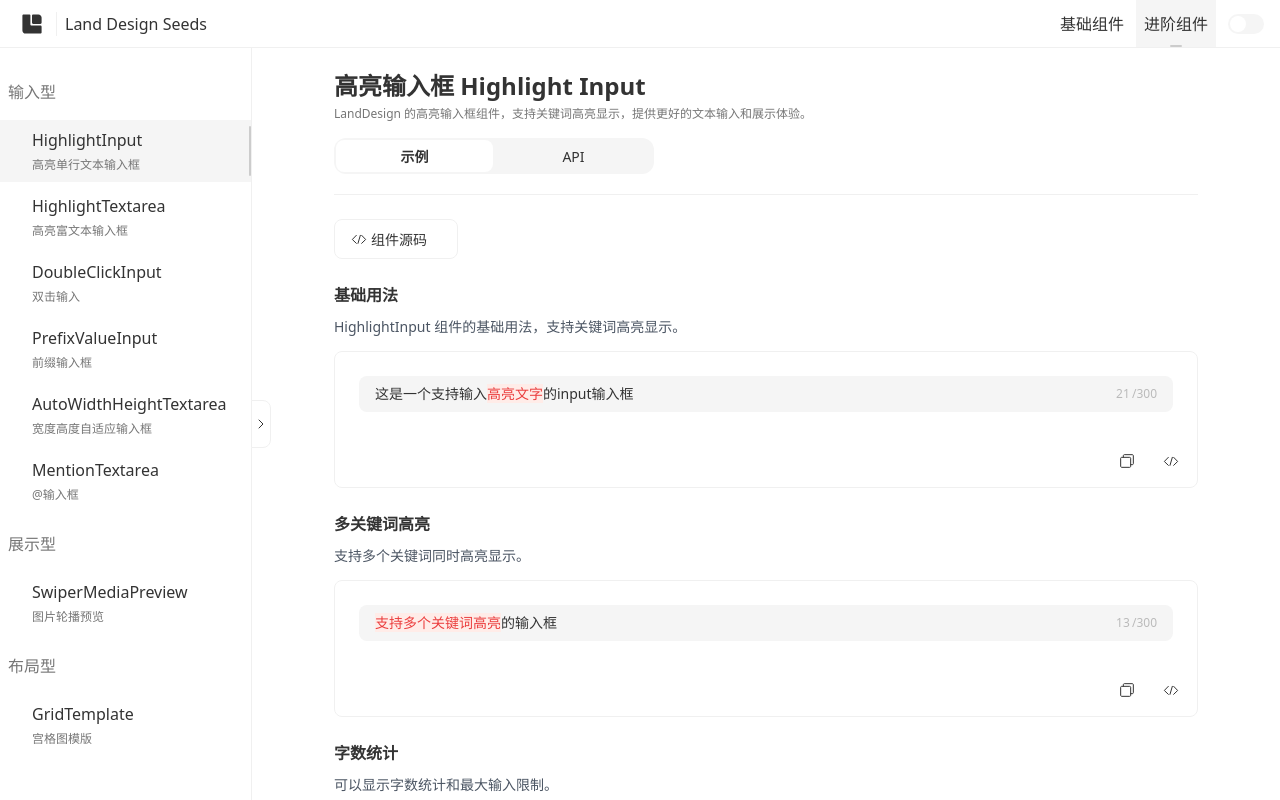
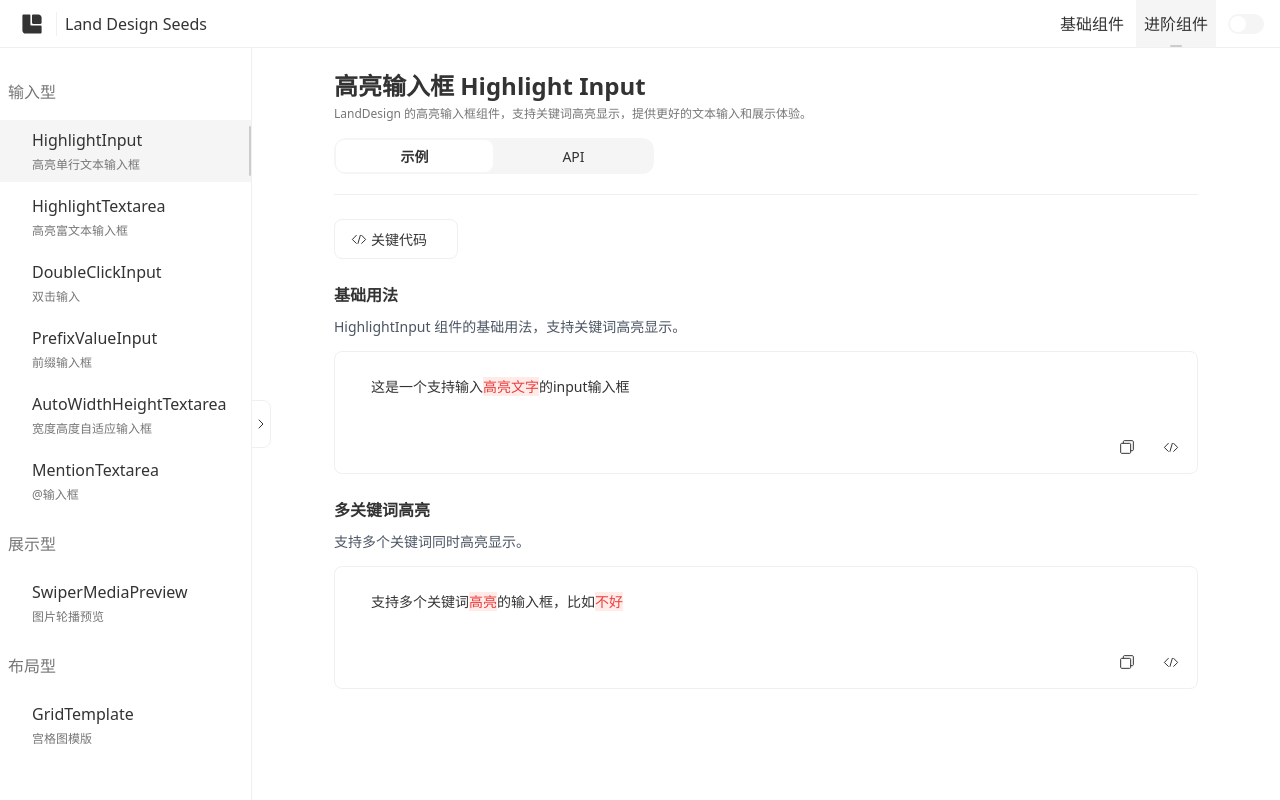
Before and after one commit to minnasuu/land-design, a React (Vite) app: page /#/pro-component in a window 1280 px wide. Built offline with nearby package versions, Linux system fonts and the light colour scheme.

Commit message:
feat: 组件HighlightInput完善

```diff
--- a/example/components/CodeOperationBar.tsx
+++ b/example/components/CodeOperationBar.tsx
@@ -15,7 +15,7 @@
   },
 ]
 
-export default function CodeOperationBar({ reactTsxCodeStr, reactScssCodeStr }: { reactTsxCodeStr: string, reactScssCodeStr: string }) {
+export default function CodeOperationBar({label='组件源码', reactTsxCodeStr, reactScssCodeStr }: {label?:string; reactTsxCodeStr: string, reactScssCodeStr?: string }) {
   const [showCodeTransform, setShowCodeTransform] = useState(false);
   const [active, setActive] = useState<string>('react');
   return (
@@ -34,7 +34,7 @@
             setShowCodeTransform(!showCodeTransform);
           }}
         >
-          <div className='flex items-center gap-4 flex-shrink-0 px-16 text-14'><Icon name="code" size={16} />组件源码</div>
+          <div className='flex items-center gap-4 flex-shrink-0 px-16 text-14'><Icon name="code" size={16} />{label}</div>
           <Flex className='h-full' justify='end' gap={0} style={{ opacity: showCodeTransform ? 1 : 0, pointerEvents: showCodeTransform ? 'auto' : 'none' }}>
             {codeTransformData.map((item) => (
               <Button
--- a/pro-packages/HighlightInput/Example.tsx
+++ b/pro-packages/HighlightInput/Example.tsx
@@ -1,24 +1,19 @@
-import React, { useState } from 'react';
+import  { useState } from 'react';
 import HighlightInput from '.';
 import CodeOperationContainer from '../../example/components/CodeOperationContainer';
 import ComponentContentLayout from '../../example/components/ComponentContentLayout';
 import ComponentPropsTable from '../../example/components/ComponentPropsTable';
 import ComponentSectionLayout from '../../example/components/ComponentSectionLayout';
-import { reactScssCodeStr, reactTsxCodeStr } from './codes';
+import { reactTsxCodeStr } from './codes';
 import CodeOperationBar from '../../example/components/CodeOperationBar';
 
 export default function HighlightInputExample() {
   const [activeTab, setActiveTab] = useState<string>('examples');
   const [value, setValue] = useState<string>('这是一个支持输入高亮文字的input输入框');
-  const [value2, setValue2] = useState<string>('支持多个关键词高亮的输入框');
-  const [value3, setValue3] = useState<string>('');
+  const [value2, setValue2] = useState<string>('支持多个关键词高亮的输入框，比如不好');
 
   const highlightInputProps = [
     { name: 'value', type: 'string', desc: '输入框的值' },
-    { name: 'showNum', type: 'boolean', desc: '是否展示字数统计' },
-    { name: 'maxLength', type: 'number', desc: '最大输入字符数' },
-    { name: 'fail', type: 'string', desc: '失败信息提示' },
-    { name: 'disabledInput', type: 'boolean', desc: '是否禁用输入' },
     { name: 'onChange', type: '(e: React.ChangeEvent<HTMLInputElement>) => void', desc: '值变化时的回调函数' },
     { name: 'onFocus', type: '() => void', desc: '获得焦点时的回调函数' },
     { name: 'onBlur', type: '() => void', desc: '失去焦点时的回调函数' },
@@ -36,8 +31,8 @@
       onTabChange={setActiveTab}
     >
       <CodeOperationBar
+      label='关键代码'
         reactTsxCodeStr={reactTsxCodeStr}
-        reactScssCodeStr={reactScssCodeStr}
       />
 
       {/* 标签页内容 */}
@@ -68,41 +63,7 @@
               <HighlightInput
                 value={value2}
                 onChange={e => setValue2(e.target.value)}
-                highlightString={['支持', '多个', '关键词', '高亮']}
-              />
-            </CodeOperationContainer>
-          </ComponentSectionLayout>
-
-          {/* 字数统计 */}
-          <ComponentSectionLayout
-            title='字数统计'
-            id='character-count'
-            description='可以显示字数统计和最大输入限制。'
-          >
-            <CodeOperationContainer>
-              <HighlightInput
-                value={value3}
-                onChange={e => setValue3(e.target.value)}
-                highlightString={['重要', '关键词']}
-                showNum={true}
-                maxLength={100}
-                placeholder="请输入内容，支持字数统计..."
-              />
-            </CodeOperationContainer>
-          </ComponentSectionLayout>
-
-          {/* 禁用状态 */}
-          <ComponentSectionLayout
-            title='禁用状态'
-            id='disabled-state'
-            description='可以通过 disabledInput 属性禁用输入框。'
-          >
-            <CodeOperationContainer>
-              <HighlightInput
-                value="禁用的输入框"
-                onChange={e => { }}
-                highlightString={['禁用']}
-                disabledInput={true}
+                highlightString={['高亮','不好']}
               />
             </CodeOperationContainer>
           </ComponentSectionLayout>
--- a/pro-packages/HighlightInput/codes.ts
+++ b/pro-packages/HighlightInput/codes.ts
@@ -1,238 +1,47 @@
-export const reactTsxCodeStr = `import React, { useCallback, useMemo, useRef, useState } from 'react';
-import './index.scss';
-import useGetHightString from '../../packages/hooks/useGetHighlightStr';
-
-export type MsHighlightInputProps = {
-  /** 输入值 */
-  value?: string;
-  /** 是否展示字数 */
-  showNum?: boolean;
-  /** 最大输入数 */
-  maxLength?: number;
-  /** 失败信息 */
-  fail?: string;
-  /** 是否禁用 */
-  disabledInput?: boolean;
-  onChange?: (e: React.ChangeEvent<HTMLInputElement>) => void;
-  onFocus?: () => void;
-  onBlur?: () => void;
-  placeholder?: string;
-  /** 高亮文案 */
-  highlightString?: string[];
-  formatHighlightString?: (val: string) => React.ReactNode;
-  style?: React.CSSProperties;
-  className?: string;
-  [key: string]: any;
+export const reactTsxCodeStr = `/* 获取高亮字符串 */
+const useGetHightString = (value: string, highlightString: string[]) => {
+  const result: any[] = [];
+  let currentStr = '';
+  let currentType = 'default';
+  let currentIdx = 0;
+  for (let i = 0; i < value.length; i++) {
+    currentStr += value[i];
+    result[currentIdx] = {
+      type: currentType,
+      msg: currentStr,
+    };
+    /** 切换其他类型 */
+    const switchType = highlightString.some((item) => {
+      if (!currentStr.includes(item)) return false;
+      currentType = item;
+      return true;
+    });
+    if (switchType) {
+      result[currentIdx].msg = currentStr.split(currentType)[0];
+      result.push({
+        type: currentType,
+        msg: currentType,
+      });
+      currentIdx += 2;
+      currentStr = '';
+      currentType = 'default';
+    };
+  };
+  return result;
 };
 
-const MsHighlightInput: React.FC<MsHighlightInputProps> = ({
-  value = '',
-  showNum = true,
-  maxLength = 300,
-  fail,
-  disabledInput = false,
-  onChange,
-  onFocus,
-  onBlur,
-  placeholder,
-  highlightString = [],
-  formatHighlightString,
-  className = '',
-  style,
-  ...restProps
-}) => {
+/* 高亮字符串列表 */
 const highStringList = useMemo(() => useGetHightString(value, highlightString), [value, highlightString]);
-  /** 控制高两层左右滚动 */
-  const boxRef = useRef<HTMLDivElement>(null);
-  const inputRef = useRef<HTMLInputElement>(null);
-  /* 左右滚动 */
-  const ScrollLabel = useCallback(() => {
-    if (!boxRef.current || !inputRef.current) return;
-    boxRef.current.scrollLeft = inputRef.current.scrollLeft;
-  }, []);
-  const handleBlur = useCallback(() => {
-    if (boxRef.current) boxRef.current.scrollLeft = 0;
-    onBlur?.();
-  }, []);
 
-  const [hover, setHover] = useState<boolean>(false);
-  return (
-    <div className={\`land-highlight-input \${className}\`} style={style}>
-      <div
-        className={\`land-highlight-input-container \${
-          fail || Number(value?.length) > maxLength ? 'error' : ''
-        } \${hover ? 'hover' : ''}\`}
-        onMouseOver={() => setHover(true)}
-        onMouseOut={() => setHover(false)}
-      >
-        <div className="land-highlight-input-content">
-          {value ? (
-            <div
-              ref={boxRef}
-              className={\`land-highlight-input-hight-string \${
-                disabledInput ? 'disabled' : ''
-              }\`}
-            >
+/* 渲染高亮字符串 */
+return <div ref={boxRef}>
 {highStringList.map((item, idx) => {
   if (item.type === 'default') return item.msg;
   if (formatHighlightString) return formatHighlightString(item.msg);
   return (
-                  <span className='land-highlight-input-hight-string-item' key={item.msg + idx}>
+    <span key={item.msg + idx}>
       {item.msg}
     </span>
   );
 })}
-            </div>
-          ) : (
-            <div
-              className="land-highlight-input-placeholder"
-            >
-              {placeholder}
-            </div>
-          )}
-          <input
-            ref={inputRef}
-            id='highlight-input'
-            type="text"
-            className="land-highlight-input-input"
-            disabled={disabledInput}
-            value={value}
-            onChange={(e: React.ChangeEvent<HTMLInputElement>) => {
-              ScrollLabel?.();
-              onChange?.(e);
-            }}
-            onScroll={() => ScrollLabel()}
-            onFocus={() => onFocus?.()}
-            onBlur={handleBlur}
-            {...restProps}
-          />
-        </div>
-        {(Number(value?.length) > maxLength || showNum) && (
-          <div className="land-highlight-input-operation">
-            <div
-              className={\`land-highlight-input-operation-text \${
-                Number(value?.length) > maxLength ? 'error' : ''
-              }\`}
-            >
-              {value?.length}
-            </div>
-            /{maxLength}
-          </div>
-        )}
-      </div>
-      {/* 失败信息 */}
-      {fail && <p className="land-highlight-input-fail">{fail}</p>}
-    </div>
-  );
-};
-
-export default MsHighlightInput;
-`;
-
-export const reactScssCodeStr = `.land-highlight-input{
-  display: flex;
-  flex-direction: column;
-  gap: 4px;
-  width: 100%;
-  transition: all 0.3s ease-in-out;
-  .land-highlight-input-container{
-    position: relative;
-    display: flex;
-    align-items: center;
-    height: 36px;
-    padding: 4px;
-    width: 100%;
-    border-radius: 8px;
-    transition: all 0.3s ease-in-out;
-    background-color: var(--color-bg-secondary);
-    box-sizing: border-box;
-    &.hover{
-      background-color: var(--color-bg-tertiary);
-    }
-    &.error{
-      border: 1px solid #EB3D3D;
-    }
-  }
-  .land-highlight-input-content{
-    position: relative;
-    flex: 1;
-    display: flex;
-  }
-  .land-highlight-input-hight-string{
-    position: absolute;
-    top: 0;
-    width: calc(100% - 24px);
-    white-space: nowrap;
-    pointer-events: none;
-    overflow: scroll;
-    line-height: normal;
-    &::-webkit-scrollbar {
-      width: 0;
-      display: none;
-    }
-    margin-inline: 12px;
-    font-size: var(--font-content-m);
-    color: var(--color-text-primary);
-    &.disabled{
-      color: var(--color-text-quaternary);
-    }
-    .land-highlight-input-hight-string-item{
-      color: var(--color-error);
-      background-color: var(--color-error-light);
-    }
-  }
-  .land-highlight-input-placeholder{
-    position: absolute;
-    padding-inline: 12px;
-    color: var(--color-text-quaternary);
-    pointer-events: none;
-    line-height: 22px;
-  }
-  .land-highlight-input-input{
-    flex: 1;
-  width: calc(100% - 24px);
-  height: 22px;
-  border: none;
-  padding: 0;
-  font-size: 14px;
-  line-height: normal;
-  background: transparent;
-  -webkit-text-fill-color: transparent;
-  caret-color: var(--color-primary);
-  &[disabled] {
-    cursor: not-allowed;
-  }
-  &:hover,
-  &:active,
-  &:focus,
-  &:active:hover,
-  &:focus:hover,
-  &:focus-within {
-    border: none;
-    outline: none;
-    background: transparent;
-  }
-    margin-inline: 12px;
-    transition: all 0.3s ease-in-out;
-  }
-  .land-highlight-input-operation{
-    display: flex;
-    align-items: center;
-    margin-right: 12px;
-    font-size: 12px;
-    color: var(--color-text-quaternary);
-    text-align: center;
-    .land-highlight-input-operation-text{
-      width: 18px;
-      &.error{
-        color: var(--color-error);
-      }
-    }
-  }
-  .land-highlight-input-fail{
-    margin-top: 8px;
-    color: var(--color-error);
-    font-size: 12px;
-  }
-}
-`;
+</div>`;
--- a/pro-packages/HighlightInput/index.scss
+++ b/pro-packages/HighlightInput/index.scss
@@ -1,33 +1,8 @@
-.land-highlight-input{
-  display: flex;
-  flex-direction: column;
-  gap: 4px;
+.land-highlight-input {
   width: 100%;
-  transition: all 0.3s ease-in-out;
-  .land-highlight-input-container{
   position: relative;
-    display: flex;
-    align-items: center;
-    height: 36px;
-    padding: 4px;
-    width: 100%;
-    border-radius: 8px;
-    transition: all 0.3s ease-in-out;
-    background-color: var(--color-bg-secondary);
-    box-sizing: border-box;
-    &.hover{
-      background-color: var(--color-bg-tertiary);
-    }
-    &.error{
-      border: 1px solid #EB3D3D;
-    }
-  }
-  .land-highlight-input-content{
-    position: relative;
-    flex: 1;
-    display: flex;
-  }
-  .land-highlight-input-hight-string{
+
+  &__highlight-string {
     position: absolute;
     top: 0;
     width: calc(100% - 24px);
@@ -42,25 +17,30 @@
     margin-inline: 12px;
     font-size: var(--font-content-m);
     color: var(--color-text-primary);
-    &.disabled{
+
+    &--disabled {
       color: var(--color-text-tertiary);
-      .land-highlight-input-hight-string-item{
+
+      .land-highlight-input__highlight-item {
         opacity: var(--opacity-disabled);
       }
     }
-    .land-highlight-input-hight-string-item{
+  }
+
+  &__highlight-item {
     color: var(--color-error);
     background-color: var(--color-error-light);
   }
-  }
-  .land-highlight-input-placeholder{
+
+  &__placeholder {
     position: absolute;
     padding-inline: 12px;
     color: var(--color-text-tertiary);
     pointer-events: none;
     line-height: 22px;
   }
-  .land-highlight-input-input{
+
+  &__input {
     flex: 1;
     width: calc(100% - 24px);
     height: 22px;
@@ -70,10 +50,9 @@
     line-height: normal;
     background: transparent;
     -webkit-text-fill-color: transparent;
-  caret-color: var(--color-primary);
-  &[disabled] {
-    cursor: not-allowed;
-  }
+    margin-inline: 12px;
+    transition: all 0.3s ease-in-out;
+
     &:hover,
     &:active,
     &:focus,
@@ -84,26 +63,5 @@
       outline: none;
       background: transparent;
     }
-    margin-inline: 12px;
-    transition: all 0.3s ease-in-out;
-  }
-  .land-highlight-input-operation{
-    display: flex;
-    align-items: center;
-    margin-right: 12px;
-    font-size: 12px;
-    color: var(--color-text-tertiary);
-    text-align: center;
-    .land-highlight-input-operation-text{
-      width: 18px;
-      &.error{
-        color: var(--color-error);
   }
 }
-  }
-  .land-highlight-input-fail{
-    margin-top: 8px;
-    color: var(--color-error);
-    font-size: 12px;
-  }
-}
--- a/pro-packages/HighlightInput/index.tsx
+++ b/pro-packages/HighlightInput/index.tsx
@@ -1,14 +1,12 @@
-import React, { useCallback, useMemo, useRef, useState } from 'react';
+import React, { useCallback, useMemo, useRef } from 'react';
 import './index.scss';
 import useGetHightString from '../../packages/hooks/useGetHighlightStr';
 import { HighlightInputProps } from './props';
 
+const prefixCls = 'land-highlight-input';
+
 const HighlightInput: React.FC<HighlightInputProps> = ({
   value = '',
-  showNum = true,
-  maxLength = 300,
-  fail,
-  disabledInput = false,
   onChange,
   onFocus,
   onBlur,
@@ -20,58 +18,45 @@
   ...restProps
 }) => {
   const highStringList = useMemo(() => useGetHightString(value, highlightString), [value, highlightString]);
-  /** 控制高两层左右滚动 */
   const boxRef = useRef<HTMLDivElement>(null);
   const inputRef = useRef<HTMLInputElement>(null);
-  /* 左右滚动 */
+
   const ScrollLabel = useCallback(() => {
     if (!boxRef.current || !inputRef.current) return;
     boxRef.current.scrollLeft = inputRef.current.scrollLeft;
   }, []);
+
   const handleBlur = useCallback(() => {
     if (boxRef.current) boxRef.current.scrollLeft = 0;
     onBlur?.();
   }, []);
 
-  const [hover, setHover] = useState<boolean>(false);
   return (
-    <div className={`land-highlight-input ${className}`} style={style}>
-      <div
-        className={`land-highlight-input-container  ${fail || Number(value?.length) > maxLength ? 'error' : ''
-          } ${hover ? 'hover' : ''}`}
-        onMouseOver={() => setHover(true)}
-        onMouseOut={() => setHover(false)}
-      >
-        <div className="land-highlight-input-content">
+    <div className={`${prefixCls} ${className}`} style={style}>
           {value ? (
             <div
               ref={boxRef}
-              className={`land-highlight-input-hight-string ${disabledInput ? 'disabled' : ''
-                }`}
+              className={`${prefixCls}__highlight-string`}
             >
               {highStringList.map((item, idx) => {
                 if (item.type === 'default') return item.msg;
                 if (formatHighlightString) return formatHighlightString(item.msg);
                 return (
-                  <span className='land-highlight-input-hight-string-item' key={item.msg + idx}>
+                  <span className={`${prefixCls}__highlight-item`} key={item.msg + idx}>
                     {item.msg}
                   </span>
                 );
               })}
             </div>
           ) : (
-            <div
-              className="land-highlight-input-placeholder"
-            >
+            <div className={`${prefixCls}__placeholder`}>
               {placeholder}
             </div>
           )}
           <input
             ref={inputRef}
-            id='highlight-input'
             type="text"
-            className="land-highlight-input-input"
-            disabled={disabledInput}
+            className={`${prefixCls}__input`}
             value={value}
             onChange={(e: React.ChangeEvent<HTMLInputElement>) => {
               ScrollLabel?.();
@@ -82,21 +67,6 @@
             onBlur={handleBlur}
             {...restProps}
           />
-        </div>
-        {(Number(value?.length) > maxLength || showNum) && (
-          <div className="land-highlight-input-operation">
-            <div
-              className={`land-highlight-input-operation-text ${Number(value?.length) > maxLength ? 'error' : ''
-                }`}
-            >
-              {value?.length}
-            </div>
-            /{maxLength}
-          </div>
-        )}
-      </div>
-      {/* 失败信息 */}
-      {fail && <p className="land-highlight-input-fail">{fail}</p>}
     </div>
   );
 };
```
Also changed, not shown: pro-packages/HighlightInput/props.ts (+4 -13 lines). Lines whose indentation alone changed are shown as unchanged.
